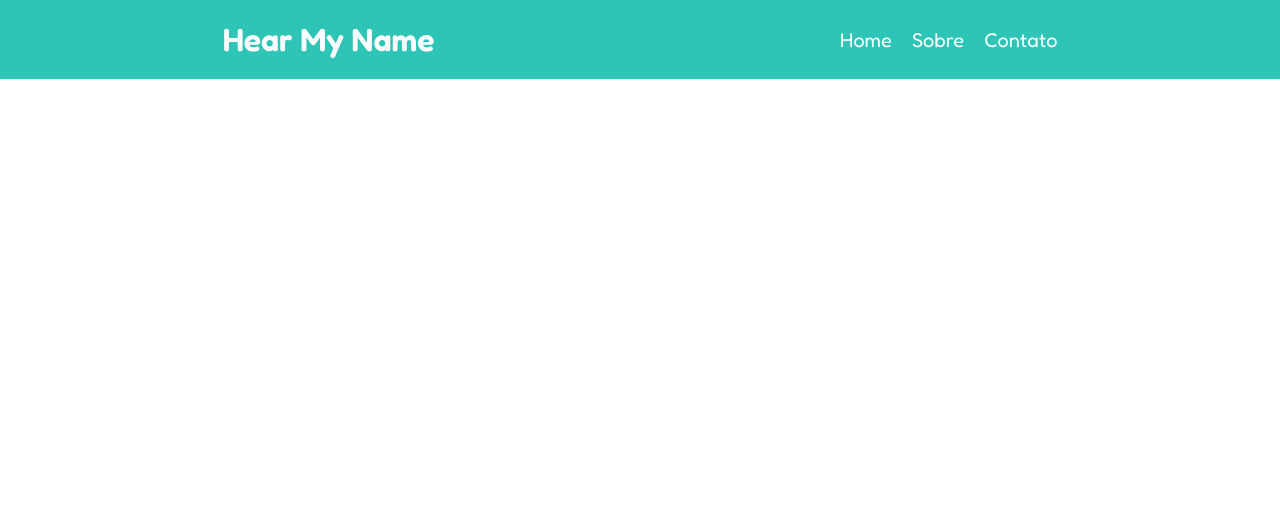
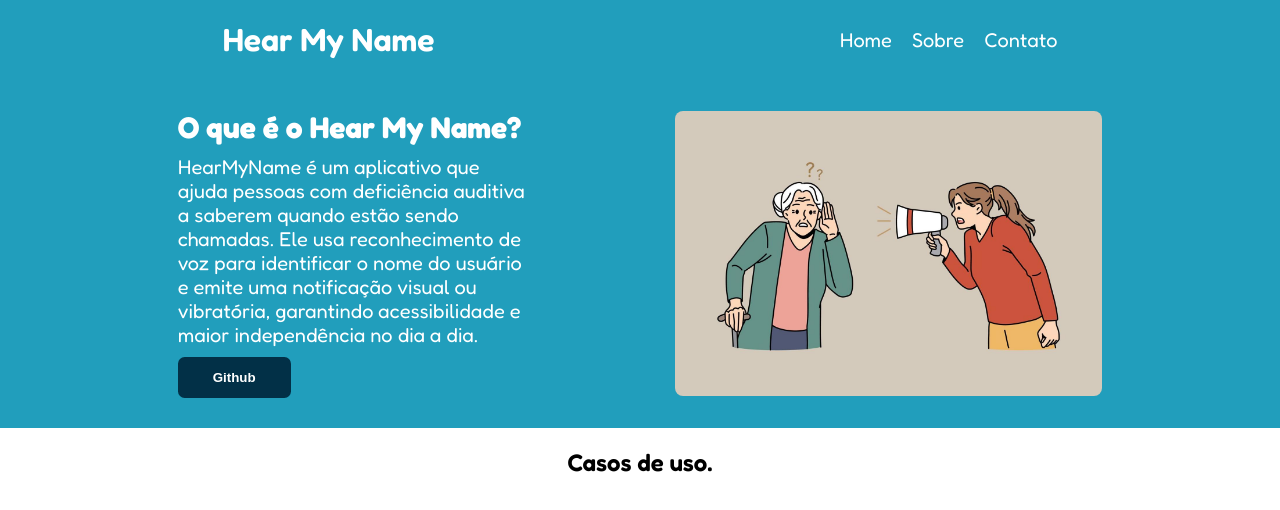
Before and after one commit to elaramendes/hear-my-name-page, a plain HTML site: page index.html in a window 1280 px wide. Drawn offline with Linux system fonts and the light colour scheme.

Commit message:
Created main

```diff
--- a/assets/style.css
+++ b/assets/style.css
@@ -17,7 +17,7 @@ header {
     justify-content: space-around;
     align-items: center;
     padding: 20px;
-    background-color: #2EC4B6;
+    background-color: #219ebc;
     color: white;
 }
 
@@ -38,3 +38,54 @@ a:hover {
     text-decoration: underline;
     text-decoration-thickness: 4px;
 }
+
+/* Main */
+
+main {
+    display: flex;
+    justify-content: space-evenly;
+    background-color: #219ebc;
+    padding: 30px;
+    align-items: center;
+}
+
+main img {
+    width: 35%;
+    border-radius: 0.5em;
+}
+
+.main-text {
+    display: flex;
+    flex-direction: column;
+    align-items: stretch;
+    font-size: 1.25rem;
+    width: 350px;
+    gap: 10px;
+    color: white;
+}
+
+.github button {
+    padding: 13px 35px;
+    border: none;
+    background-color: #023047;
+    font-weight: 600;
+    border-radius: 0.5em;
+    color: white;
+    cursor: pointer;
+}
+
+.github button:hover {
+    background-color: #FFFF;
+    color: #000;
+}
+
+/* First Section */
+
+section {
+    padding: 20px;
+}
+
+section h2 {
+    text-align: center;
+    font-weight: 600;
+}
--- a/index.html
+++ b/index.html
@@ -22,7 +22,28 @@
 
     </header>
 
+    <main>
 
+        <div class="main-text">
+            <h2>O que é o Hear My Name?</h2>
+            <p>HearMyName é um aplicativo que ajuda pessoas com deficiência auditiva a saberem quando estão sendo chamadas. Ele
+                usa reconhecimento de voz para identificar o nome do usuário e emite uma notificação visual ou vibratória,
+                garantindo acessibilidade e maior independência no dia a dia.</p>
+                <div class="github">
+                    <button>Github</button>
+                </div>
+        </div>
+
+        <img src="./assets/images/image1.jpg" alt="pessoa com dificuldade auditiva">
+
+        </main>
+
+        <section>
+            <h2>Casos de uso.</h2>
+            <div class="categories">
+
+            </div>
+        </section>
 
     <footer>
 
```
Also changed, not shown: assets/images/image1.jpg (added).
